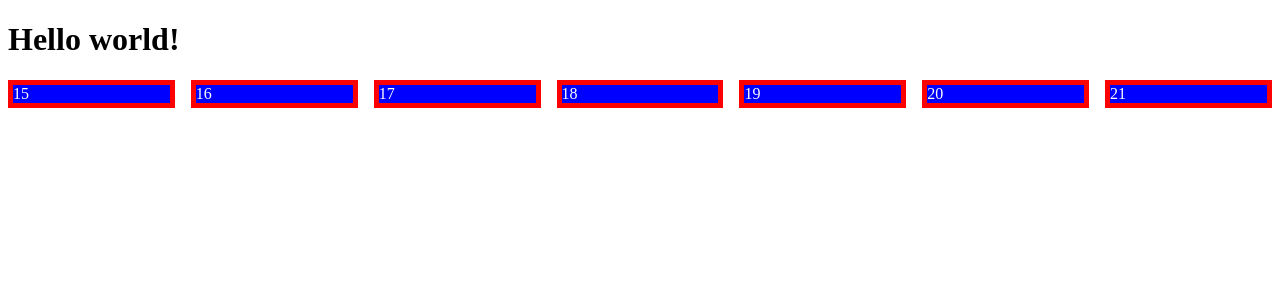
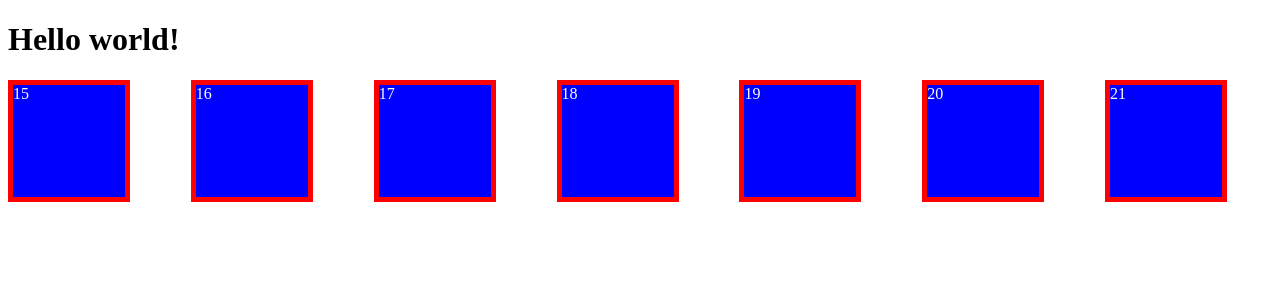
Before and after one commit to ratchek-old/Project-Per-Week-Frontend, a React (Create React App) app in the folder 02-dont-break-the-chain/app/: page / in a window 1280 px wide. Shown: the top 300 px of the page. Built offline with nearby package versions, Linux system fonts and the light colour scheme.

Commit message:
Delete unused CSS

```diff
--- a/02-dont-break-the-chain/app/src/index.css
+++ b/02-dont-break-the-chain/app/src/index.css
@@ -1,12 +1,12 @@
-html{
-  display:inline;
-}
+
 .day{
   background-color: blue;
   border-color: red;
   border-style: solid;
   border-width: 5px;
   color: white;
+  width: 7em;
+  height: 7em;
 }
 .week{
  column-count: 7;
```
